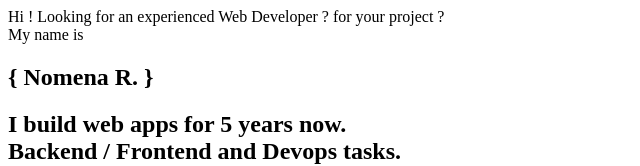
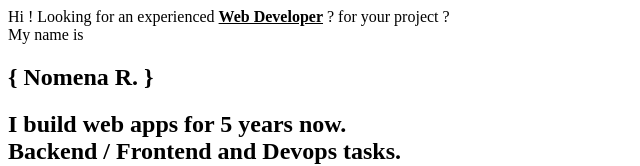
Before and after one commit to Ranotronarison/my-portfolio, a Next.js app: page /app/components/Hero in a window 1280 px wide. Shown: the top 166 px of the page, without its empty margins (0-640 px from the left). Built offline with nearby package versions, Linux system fonts and the light colour scheme.

Commit message:
use strong instead of css class

```diff
--- a/src/pages/app/components/Hero.js
+++ b/src/pages/app/components/Hero.js
@@ -5,7 +5,7 @@ export default function Hero() {
   return <FadeInSection>
     <section id="hero">
       <div className="text-center px-2 md:px-46 fade-in-anim">
-        <div className="mb-16 text-xl">Hi ! Looking for an experienced <span className="font-semibold underline">Web Developer</span> ? for your project ?</div>
+        <div className="mb-16 text-xl">Hi ! Looking for an experienced <strong><u>Web Developer</u></strong> ? for your project ?</div>
         <div className="mb-3 text-xl">My name is</div>
         <div className="mb-16">
           <h1 className="text-5xl sm:text-6xl font-bold text-white px-0"><span className="bg-gray-500 rounded-sm">{`{ Nomena R. }`}</span></h1>
```
